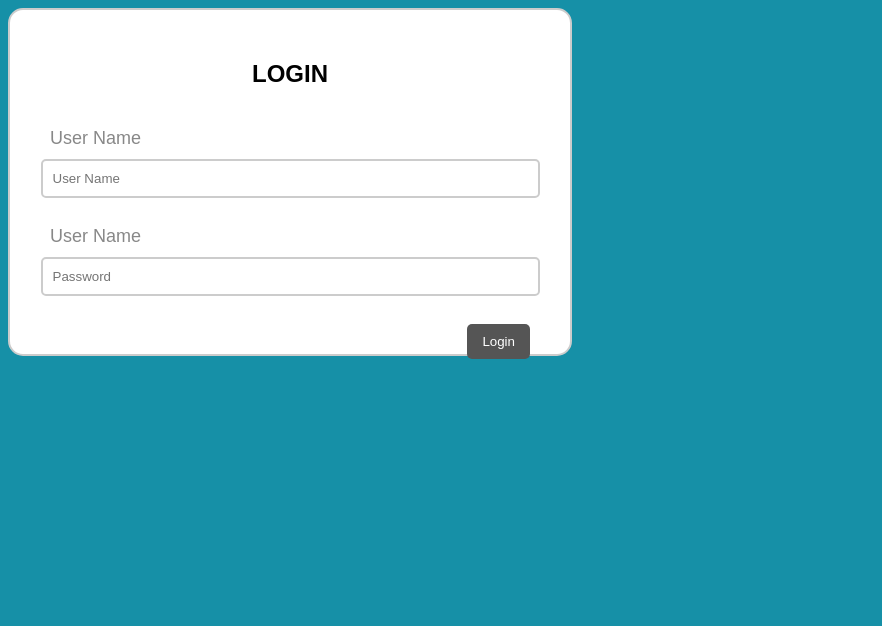
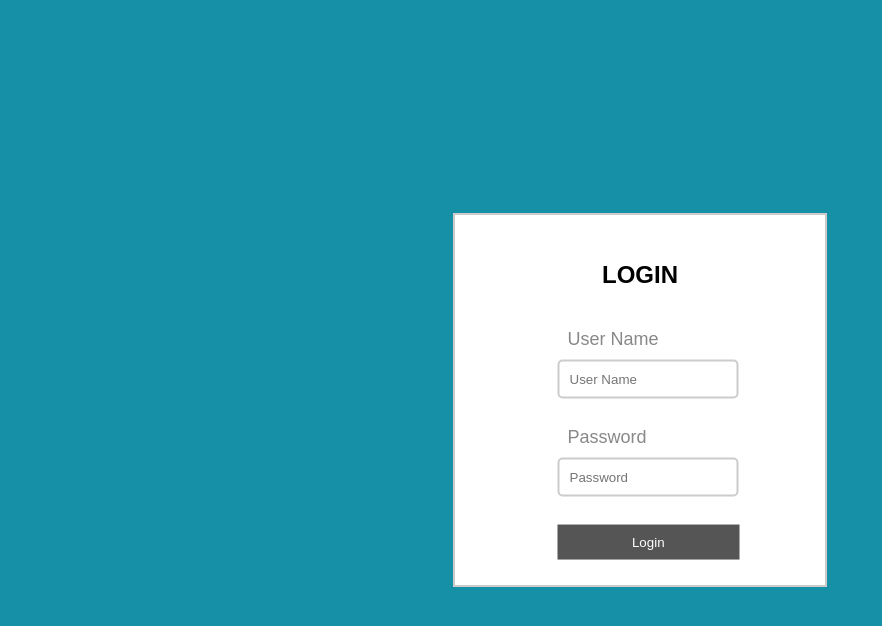
Before and after one commit to eoinc134/CS4116-SoftwareDevelopmentProject, a PHP site: page / in a window 1280 px wide. Shown: the top 626 px of the page, without its empty margins (0-882 px from the left). Run offline with PHP 8.4, Linux system fonts and the light colour scheme.

Commit message:
centering login form

```diff
--- a/home.php
+++ b/home.php
@@ -12,8 +12,10 @@ if (isset($_SESSION['id']) && isset($_SESSION['user_name'])) {
 </head>
 <body>
 
-     <h1 class="welcome">Welcome, <?php echo $_SESSION['name']; ?></h1>
-     <img src="john.jpg">
+     <h1 class="welcome" span-style="line-height:30px">Welcome, <?php echo $_SESSION['name']; ?><img src="john.jpg" height="100" width="100"></h1>
+
+
+
 
      <a href="logout.php" class="logout">Logout</a>
 </body>
--- a/index.php
+++ b/index.php
@@ -2,10 +2,13 @@
 <html>
 <head>
 	<title>LOGIN</title>
-	<link rel="stylesheet" type="text/css" href="style.css">
+	<link rel="stylesheet" type="text/css" href="styles.css">
 </head>
 <body>
+
+
      <form action="login.php" method="post">
+	 <div class="login">
      	<h2>LOGIN</h2>
      	<?php if (isset($_GET['error'])) { ?>
      		<p class="error"><?php echo $_GET['error']; ?></p>
@@ -13,10 +16,12 @@
      	<label>User Name</label>
      	<input type="text" name="uname" placeholder="User Name"><br>
 
-     	<label>User Name</label>
+     	<label>Password</label>
      	<input type="password" name="password" placeholder="Password"><br>
 
      	<button type="submit">Login</button>
-     </form>
+		 </div>
+	</form>
+
 </body>
 </html>
--- a/style.css
+++ b/style.css
@@ -1,20 +1,22 @@
-body {
+/* body {
 	background: #1690A7;
 }
 
 *{
 	font-family: sans-serif;
 
-}
-
+} */
+/*
 form {
 	width: 500px;
 	border: 2px solid #ccc;
 	padding: 30px;
 	background: #fff;
+	align-items: center;
+	align-content: center;
 	border-radius: 15px;
-}
-
+} */
+/*
 h2 {
 	text-align: center;
 	margin-bottom: 40px;
@@ -43,8 +45,8 @@ button {
 	border-radius: 5px;
 	margin-right: 10px;
 	border: none;
-}
-button:hover{
+} */
+/* button:hover{
 	opacity: .7;
 }
 .error {
@@ -59,13 +61,13 @@ button:hover{
 h1 {
 	text-align: center;
 	color: #fff;
-}
+} */
 
-.welcome{
+/* .welcome{
 	vertical-align: top;
 	text-align: left;
-
-}
+	 */
+/* }
 
 .logout{
 	background: #555;
@@ -80,6 +82,9 @@ h1 {
 
 	}
 
+.welcomeImage{
+	text-align: center;
+} */
 
 /* a {
 	float: right;
@@ -91,6 +96,6 @@ h1 {
 	border: none;
 	text-decoration: none;
 } */
-a:hover{
+/* a:hover{
 	opacity: .7;
-}
+} */
--- /dev/null
+++ b/styles.css
@@ -0,0 +1,123 @@
+body {
+	background: #1690A7;
+}
+
+*{
+	font-family: sans-serif;
+
+}
+
+
+.login {
+    position: absolute;
+    left: 50%;
+    top: 50%;
+    transform: translate(-50%, -50%);
+    padding: 10px;
+    }
+
+form {
+	width: 350px;
+    height: 350px;
+    position: absolute;
+    left: 50%;
+    top: 50%;
+    transform: translate(-50%, -50%);
+    border: 5px solid #FFFF00;
+    padding: 10px;
+	border: 2px solid #ccc;
+	/* padding: 30px; */
+    margin: 0 auto;
+	background: #fff;
+    /* text-align: center;
+	align-items: center;
+	align-content: center; */
+    /* padding-bottom: 50px; */
+	/* border-radius: 300px; */
+}
+
+ h2 {
+	text-align: center;
+	margin-bottom: 40px;
+}
+
+input {
+	display: block;
+	border: 2px solid #ccc;
+	width: 95%;
+	padding: 10px;
+	margin: 10px auto;
+	border-radius: 5px;
+}
+label {
+	color: #888;
+	font-size: 18px;
+	padding: 10px;
+}
+
+ button {
+	/* float: right; */
+    margin: 0 auto;
+    width: 110%;
+    align-self: center;
+	background: #555;
+	padding: 10px 15px;
+	color: #fff;
+	align-items: center;
+	/* border-radius: 5px; */
+	margin-right: auto;
+	border: none;
+}
+ button:hover{
+	opacity: .7;
+}
+.error {
+   background: #F2DEDE;
+   color: #A94442;
+   padding: 10px;
+   width: 95%;
+   border-radius: 5px;
+   margin: 20px auto;
+}
+
+h1 {
+	text-align: center;
+	color: #fff;
+}
+
+ .welcome{
+	vertical-align: top;
+	text-align: left;
+
+ }
+
+.logout{
+	background: #555;
+	border-radius:18px;
+	cursor:pointer;
+	color:#ffffff;
+	font-family:Arial;
+	font-size:10px;
+	padding:10px 15px;
+	text-decoration:none;
+	vertical-align: bottom;
+
+	}
+
+.welcomeImage{
+	text-align: center;
+}
+
+ a {
+	float: right;
+	background: #555;
+	padding: 10px 15px;
+	color: #fff;
+	border-radius: 5px;
+	margin-right: 10px;
+	border: none;
+	text-decoration: none;
+}
+ a:hover{
+	opacity: .7;
+}
```
